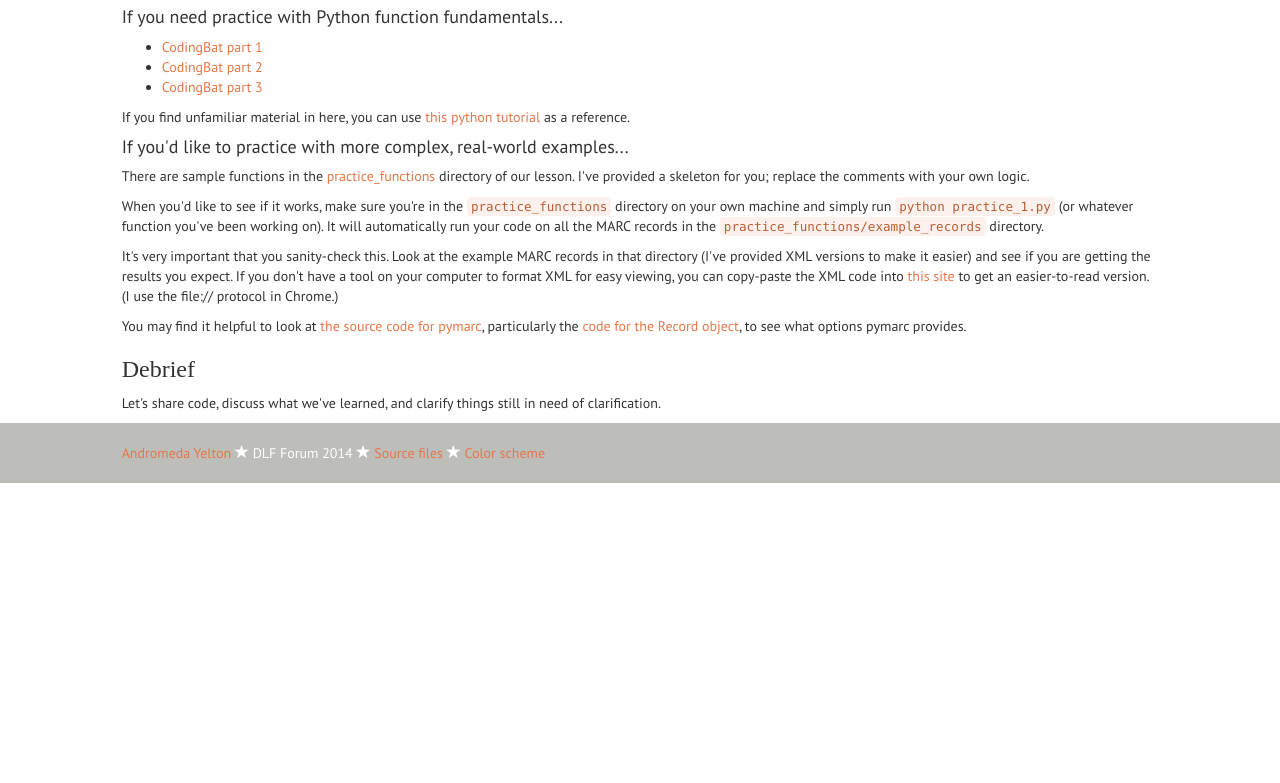
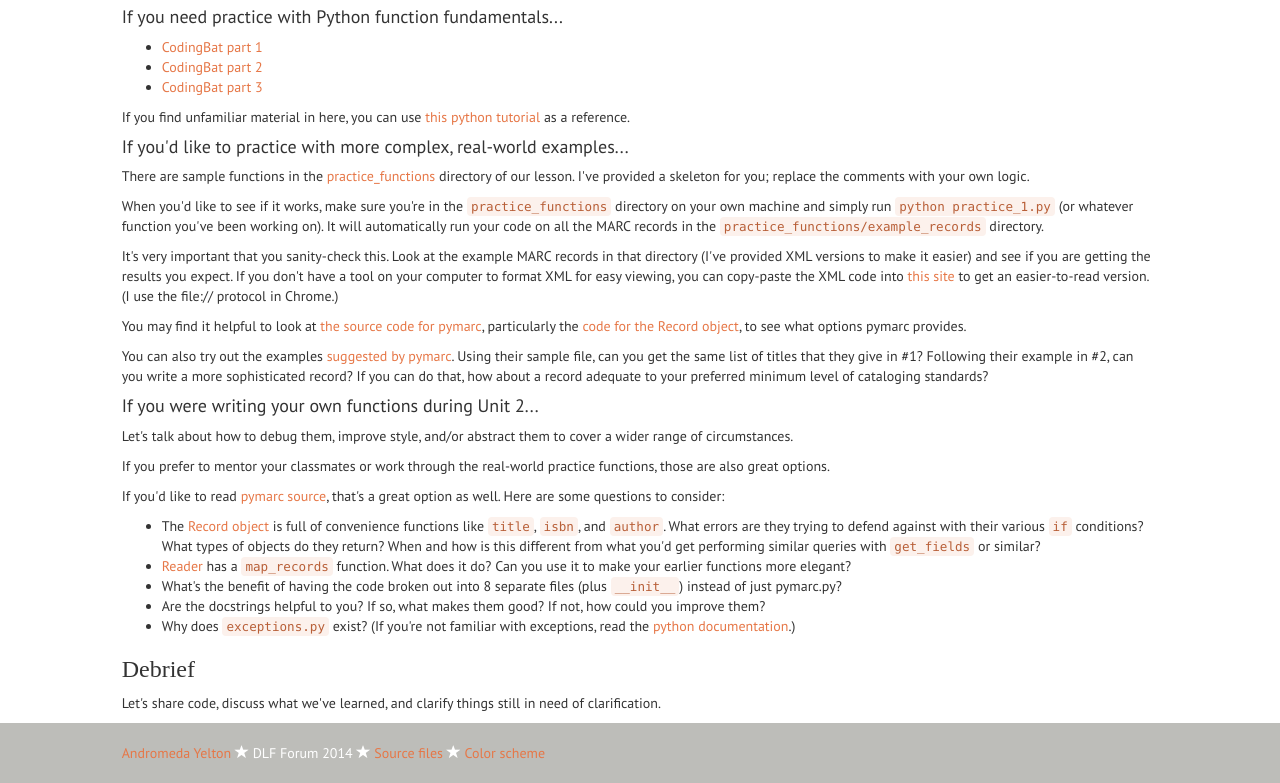
Before and after one commit to thatandromeda/dlfforum, a plain HTML site: page unit_3.html in a window 1280 px wide. Shown: the part 1374-2157 px from the top of the page. Before the commit the page ends 1857 px from the top, so only its background shows below. Drawn offline with nearby package versions, Linux system fonts and the light colour scheme; a web font is replaced by a local one.

Commit message:
more options, meeting a wider variety of levels

```diff
--- a/unit_3.html
+++ b/unit_3.html
@@ -195,6 +195,44 @@
             You may find it helpful to look at <a href="https://github.com/edsu/pymarc">the source code for pymarc</a>, particularly the <a href="https://github.com/edsu/pymarc/blob/master/pymarc/record.py">code for the Record object</a>, to see what options pymarc provides.
           </p>
 
+          <p>
+            You can also try out the examples <a href="https://github.com/edsu/pymarc/blob/master/pymarc/__init__.py">suggested by pymarc</a>. Using their sample file, can you get the same list of titles that they give in #1? Following their example in #2, can you write a more sophisticated record? If you can do that, how about a record adequate to your preferred minimum level of cataloging standards?
+          </p>
+
+          <h4>If you were writing your own functions during Unit 2...</h4>
+
+          <p>
+            Let's talk about how to debug them, improve style, and/or abstract them to cover a wider range of circumstances.
+          </p>
+
+          <p>
+            If you prefer to mentor your classmates or work through the real-world practice functions, those are also great options.
+          </p>
+
+          <p>
+             If you'd like to read <a href="https://github.com/edsu/pymarc">pymarc source</a>, that's a great option as well. Here are some questions to consider:
+          </p>
+
+          <ul>
+            <li>
+              The <a href="https://github.com/edsu/pymarc/blob/master/pymarc/record.py">Record object</a> is full of convenience functions like <code>title</code>, <code>isbn</code>, and <code>author</code>. What errors are they trying to defend against with their various <code>if</code> conditions? What types of objects do they return? When and how is this different from what you'd get performing similar queries with <code>get_fields</code> or similar?
+            </li>
+            <li>
+              <a href="https://github.com/edsu/pymarc/blob/master/pymarc/reader.py">Reader</a> has a <code>map_records</code> function. What does it do? Can you use it to make your earlier functions more elegant?
+            </li>
+            <li>
+              What's the benefit of having the code broken out into 8 separate files (plus <code>__init__</code>) instead of just pymarc.py?
+            </li>
+            <li>
+              Are the docstrings helpful to you? If so, what makes them good? If not, how could you improve them?
+            </li>
+            <li>
+              Why does <code>exceptions.py</code> exist? (If you're not familiar with exceptions, read the <a href="https://docs.python.org/2/tutorial/errors.html">python documentation</a>.)
+            </li>
+          </ul>
+
+
+
           <h3>Debrief</h3>
 
           <p>
```
Also changed, not shown: index.html (+9 -1 lines).
